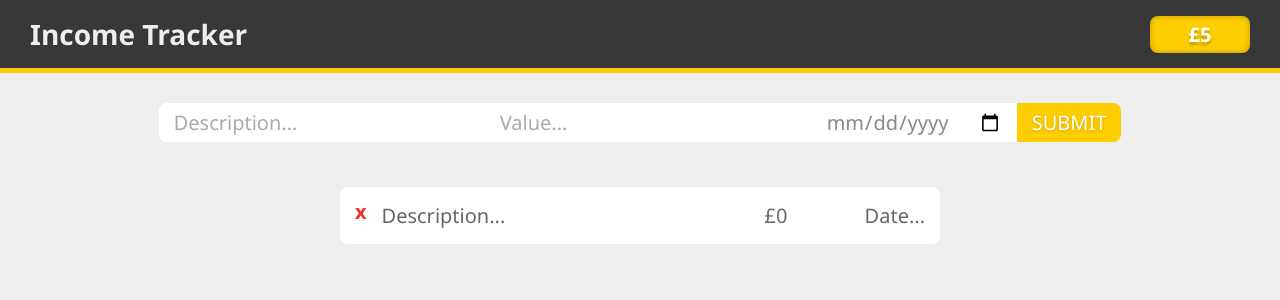
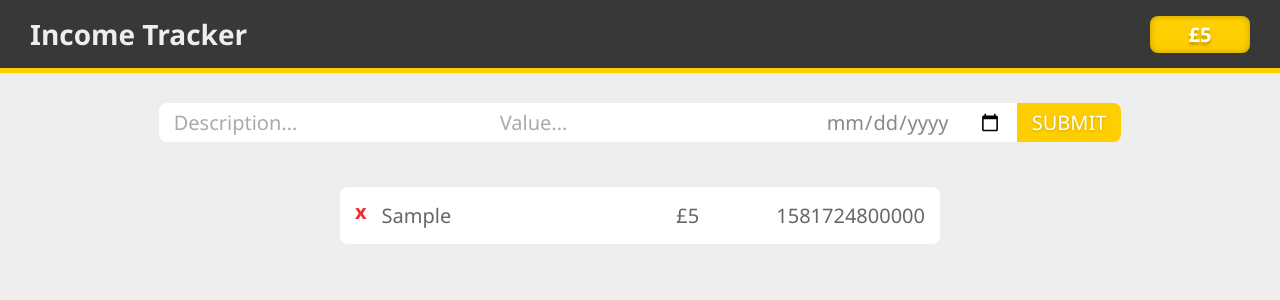
Before and after one commit to scented-wiring/vue-income-tracker, a Vue app: page / in a window 1280 px wide. Both pictures are taken after typing "Sample", "5", "2020-01-15" into the empty fields and a click on the input "SUBMIT". Shown: the top 300 px of the page. Built offline with nearby package versions, Linux system fonts and the light colour scheme.

Commit message:
IncomeItem displays correct data

```diff
--- a/src/components/IncomeItem.vue
+++ b/src/components/IncomeItem.vue
@@ -1,9 +1,9 @@
 <template>
   <div class="income-item">
     <div class="removeItem">x</div>
-    <div class="desc">Description...</div>
-    <div class="price">£0</div>
-    <div class="date">Date...</div>
+    <div class="desc">{{ income.desc }}</div>
+    <div class="price">£{{ income.value }}</div>
+    <div class="date">{{ income.date }}</div>
   </div>
 </template>
 
```
